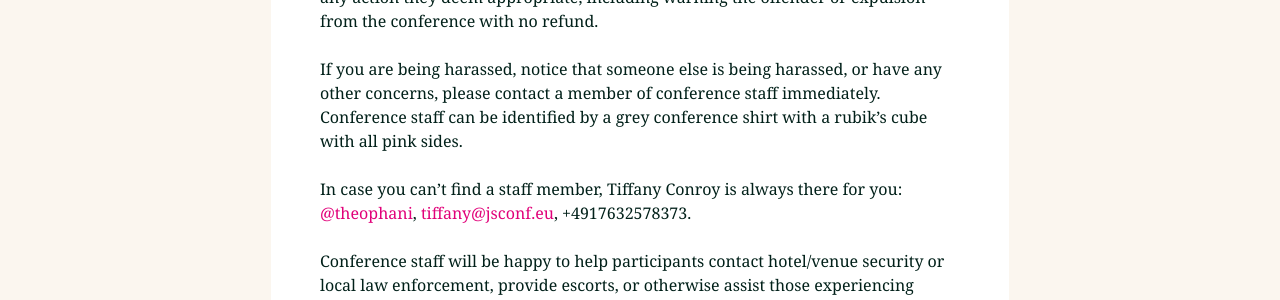
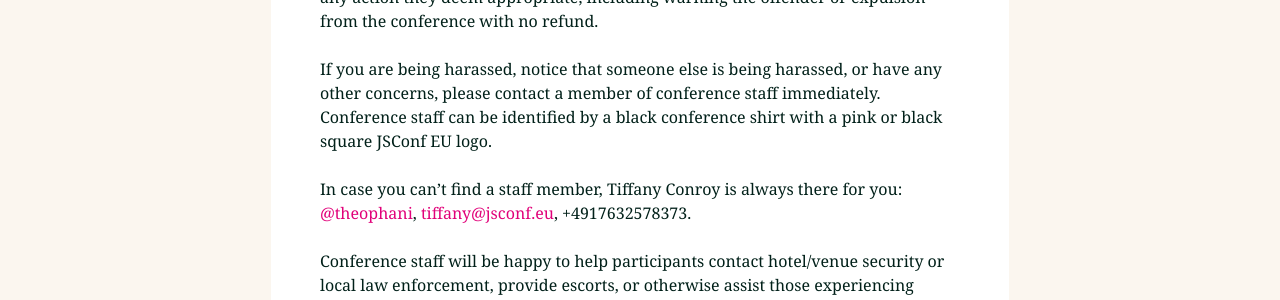
Before and after one commit to jsconf/2013.jsconf.eu, a Jekyll site: the page built from code-of-conduct.md, in a window 1280 px wide and 900 px high, scrolled down 1576 px. Shown: the part 202-502 px from the top of the window. Built offline with Jekyll 4.4.1, drawn with Linux system fonts in a browser that asks for light colours; nearby versions of some CDN libraries; comment, search, counter and statistics services are not loaded.

Commit message:
update tshits

```diff
--- a/code-of-conduct.md
+++ b/code-of-conduct.md
@@ -31,7 +31,7 @@
 
 If a participant engages in harassing behavior, the conference organizers may take any action they deem appropriate, including warning the offender or expulsion from the conference with no refund.
 
-If you are being harassed, notice that someone else is being harassed, or have any other concerns, please contact a member of conference staff immediately. Conference staff can be identified by a grey conference shirt with a rubik’s cube with all pink sides.
+If you are being harassed, notice that someone else is being harassed, or have any other concerns, please contact a member of conference staff immediately. Conference staff can be identified by a black conference shirt with a pink or black square JSConf EU logo.
 
 In case you can’t find a staff member, Tiffany Conroy is always there for you: [@theophani](http://twitter.com/theophani), [tiffany@jsconf.eu](mailto:tiffany@jsconf.eu), +4917632578373.
 
```
